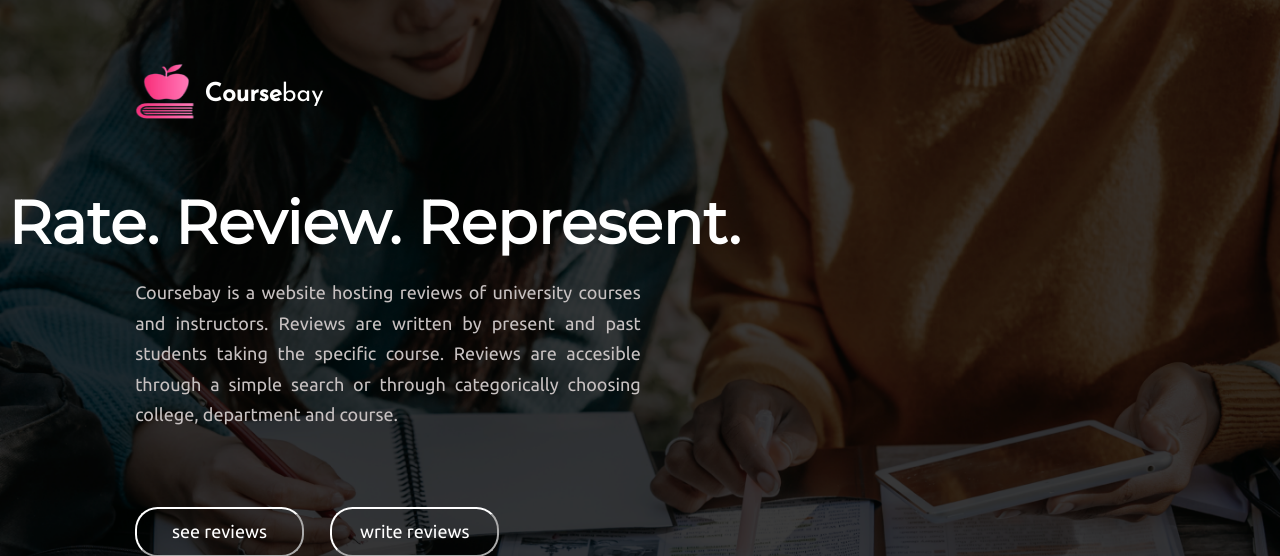
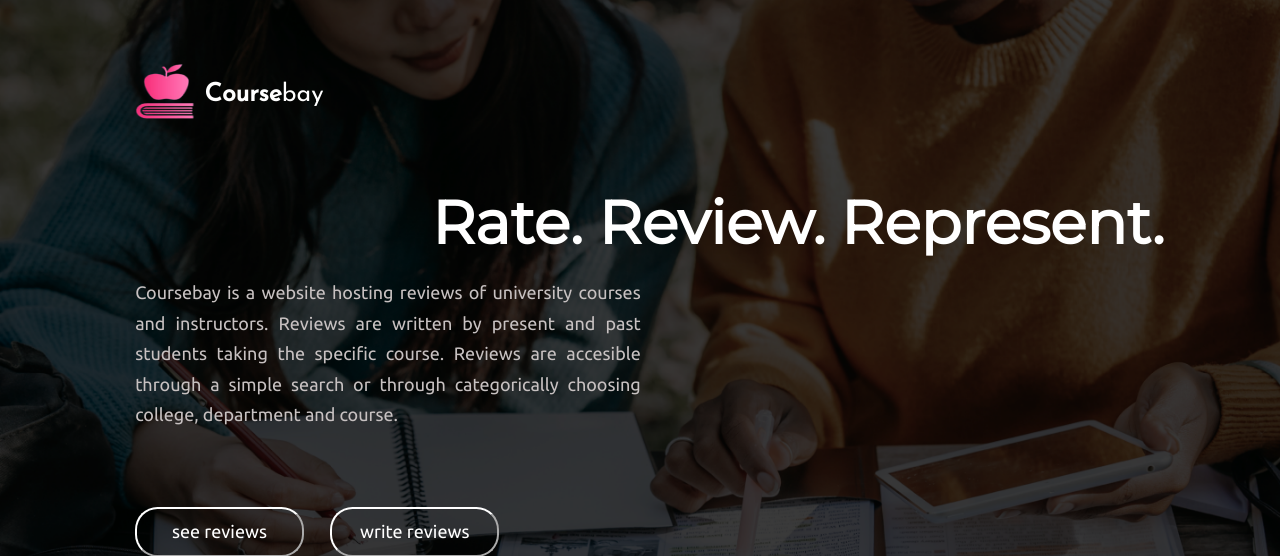
Before and after one commit to qor-101/cafe-review, a Django app: page / in a window 1280 px wide. Shown: the top 556 px of the page. Run offline with Django 3.2, Linux system fonts and the light colour scheme.

Commit message:
Update style.css
px converted to em

```diff
--- a/static/search.css
+++ b/static/search.css
@@ -6,7 +6,7 @@
                 font-size: 30px;
             }
             .button{
-                margin-left: 30%;
+                margin-left: 40%;
                 margin-right: 25%;
                 width: 100px;
                 height: 30px;
@@ -23,12 +23,13 @@
             }
             body{
                 background-image: url('res.png');
+                background-size: cover;
                 color: white;
                 font-family: Ubuntu;
                 border: none;
             }
             #searchDiv{
-                border: 2px solid white;
+                border: 2px solid rgb(161, 15, 15);
                 border-radius: 30px;
                 height: 300px;
                 width: 500px;
--- a/static/style.css
+++ b/static/style.css
@@ -4,7 +4,7 @@
 body{
 	background-image: url('res.png');
 	background-size: cover;
-    border:white;
+
 	}
 .logo{
 	font-family: Josefin Sans;
@@ -18,15 +18,7 @@ body{
     font-weight:bolder;
     font-size: 3.75em;
     color: white;
-<<<<<<< Updated upstream
-    margin-left: 113px;
-=======
-<<<<<<< HEAD
-    margin-left: 2.0625em;
-=======
-    margin-left: 113px;
->>>>>>> 8543f2125eb873df5b6881a34d797fe0b9b649d4
->>>>>>> Stashed changes
+    margin-left: 7.0625em;
     }
 .para{
     margin-left:7.0625em;
```
